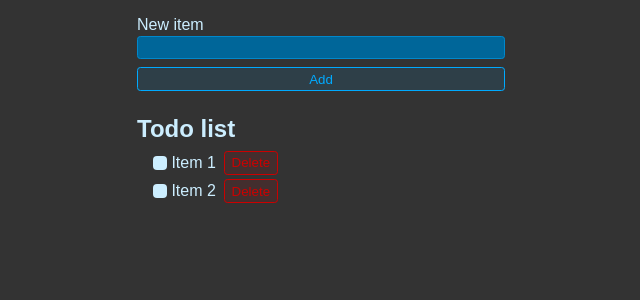
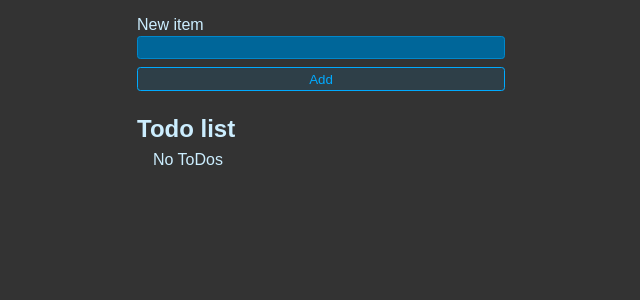
Before and after one commit to tiberiuion/todo-app-react, a React (Vite) app: page / in a window 1280 px wide. Shown: the top 300 px of the page, without its empty margins (319-959 px from the left). Built offline with nearby package versions, Linux system fonts and the light colour scheme.

Commit message:
Add todo logic. Add, Delete items.

```diff
--- a/src/App.jsx
+++ b/src/App.jsx
@@ -6,12 +6,49 @@
   // Below we're looking at destructuring, a javascript concept NOT react.
   // state is immutable. It cannot be changed by accessingit directly. It can only be changed by invoking the setNewItem function.
   const [newItem, setNewItem] = useState("")
+  const [todos, setTodos] = useState([])
+
+  function handleSubmit(e) {
+    e.preventDefault()
+
+    // TODO look into wtf is this?
+    // setTodos([...todos, {}])
+
+    setTodos(currentTodos => {
+      return [
+        // THere it is again. TODO: Look into this.
+        ...currentTodos,
+        {id:crypto.randomUUID(), title: newItem, completed: false },
+      ]
+    })
+
+    setNewItem("");
+  }
+
+  function toggleTodo(id, completed) {
+    setTodos(currentTodos => {
+      return currentTodos.map(todo => {
+        if(todo.id === id) {
+          return {...todo, completed}
+        }
+
+        return todo
+      } )
+    })
+  }
+
+  function deleteTodo(id) {
+    setTodos(currentTodos => {
+      return currentTodos.filter(todo => todo.id !== id )
+    })
+  }
+
   // this return statement can only return ONE element.
   return (
     // we can use a div but that would add bloat to the markup.
     // instead we're using a fragment <></> that doesn't get rnedered and keeps our markup lean.
   <>
-    <form className="new-item-form">
+    <form onSubmit={handleSubmit} className="new-item-form">
       <div className="form-row">
         <label htmlFor="item">New item</label>
         <input
@@ -26,20 +63,28 @@
     </form>
     <h1 className="header">Todo list</h1>
     <ul className="list">
-      <li>
-        <label>
-          <input type="checkbox" />
-          Item 1
-        </label>
-        <button className="btn btn-danger">Delete</button>
-      </li>
-      <li>
-        <label>
-          <input type="checkbox" />
-          Item 2
-        </label>
-        <button className="btn btn-danger">Delete</button>
-      </li>
+
+      {/* TODO: look into short circuiting */}
+      {/* This is called short circuiting. It's a JS concept. */}
+      {todos.length === 0 && "No ToDos"}
+
+      {todos.map(todo => {
+        return (
+        <li key={todo.id}>
+          <label>
+            <input type="checkbox" checked={todo.completed}
+            onChange={e => toggleTodo(todo.id, e.target.checked)}
+            />
+            {/* TODO whre is this .title coming from?
+                It's coming from the handleSubmit function on line 21
+            */}
+            {todo.title}
+          </label>
+          {/* TODO look through the todo logic section of the tutorial and take some notes. There's a lot going on here I need to look into. */}
+          <button onClick={() => deleteTodo(todo.id)} className="btn btn-danger">Delete</button>
+        </li>
+        )}
+      )}
     </ul>
   </>
   )
```
